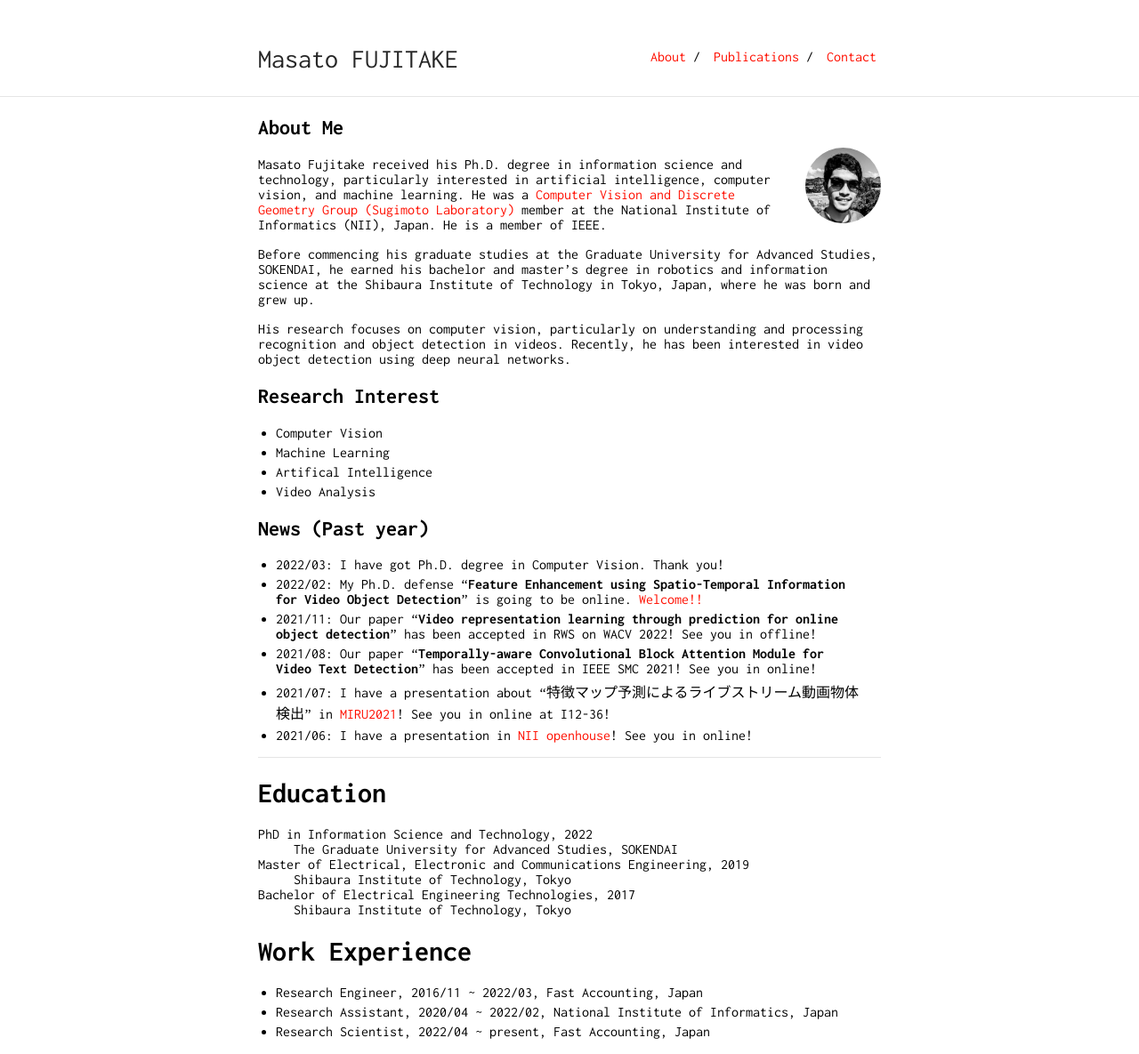
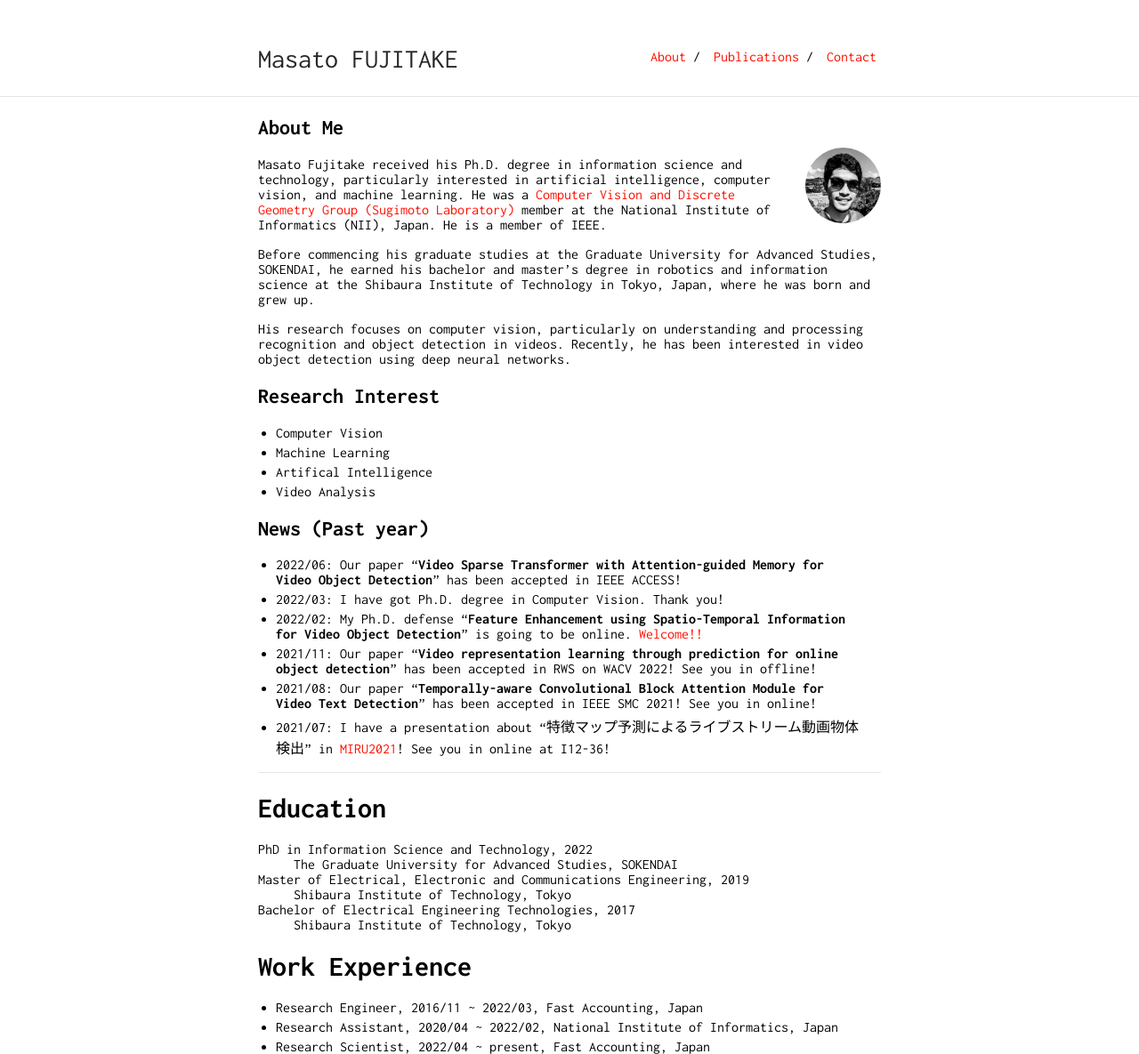
Before and after one commit to Swall0w/Swall0w.github.io, a Jekyll site: the page built from index.md, in a window 1280 px wide. Shown: the whole page at 89% size. Built offline with Jekyll 4.4.1, drawn with Linux system fonts in a browser that asks for light colours; our own code applies the rules of GitHub Pages for plain Markdown files.

Commit message:
Update index.md

```diff
--- a/index.md
+++ b/index.md
@@ -25,13 +25,12 @@ Recently, he has been interested in video object detection using deep neural net
 - Video Analysis
 
 ## News (Past year)
+- 2022/06: Our paper "**Video Sparse Transformer with Attention-guided Memory for Video Object Detection**" has been accepted in IEEE ACCESS!
 - 2022/03: I have got Ph.D. degree in Computer Vision. Thank you!
 - 2022/02: My Ph.D. defense "**Feature Enhancement using Spatio-Temporal Information for Video Object Detection**" is going to be online. [Welcome!!](https://www.nii.ac.jp/graduate/upload/doctor_thesis_202201.pdf)
 - 2021/11: Our paper "**Video representation learning through prediction for online object detection**" has been accepted in RWS on WACV 2022! See you in offline!
 - 2021/08: Our paper "**Temporally-aware Convolutional Block Attention Module for Video Text Detection**" has been accepted in IEEE SMC 2021! See you in online!
 - 2021/07: I have a presentation about "特徴マップ予測によるライブストリーム動画物体検出" in [MIRU2021](http://cvim.ipsj.or.jp/MIRU2021/)! See you in online at I12-36!
-- 2021/06: I have a presentation in [NII openhouse](https://www.nii.ac.jp/openhouse/)! See you in online!
-
 
 ---
 
```
